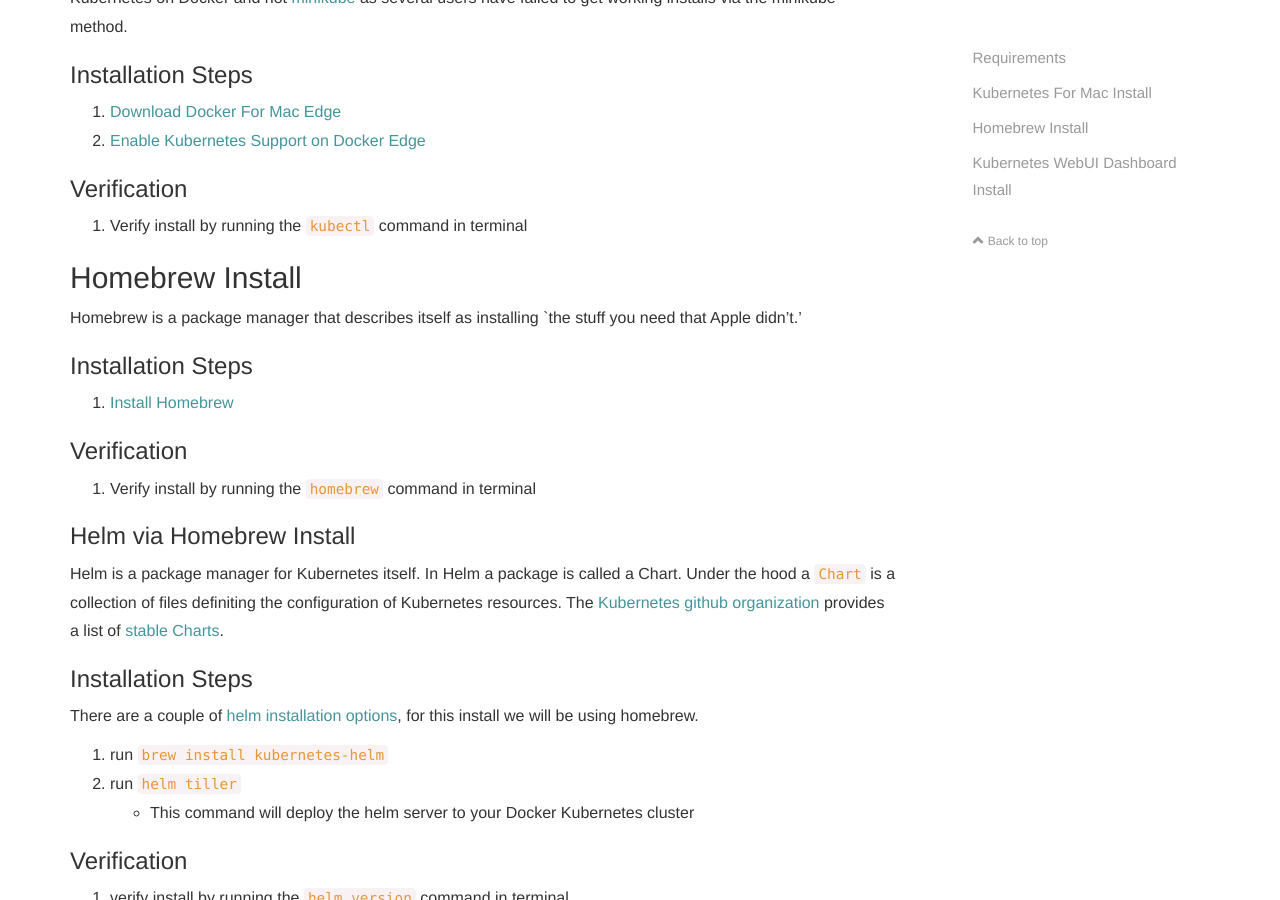
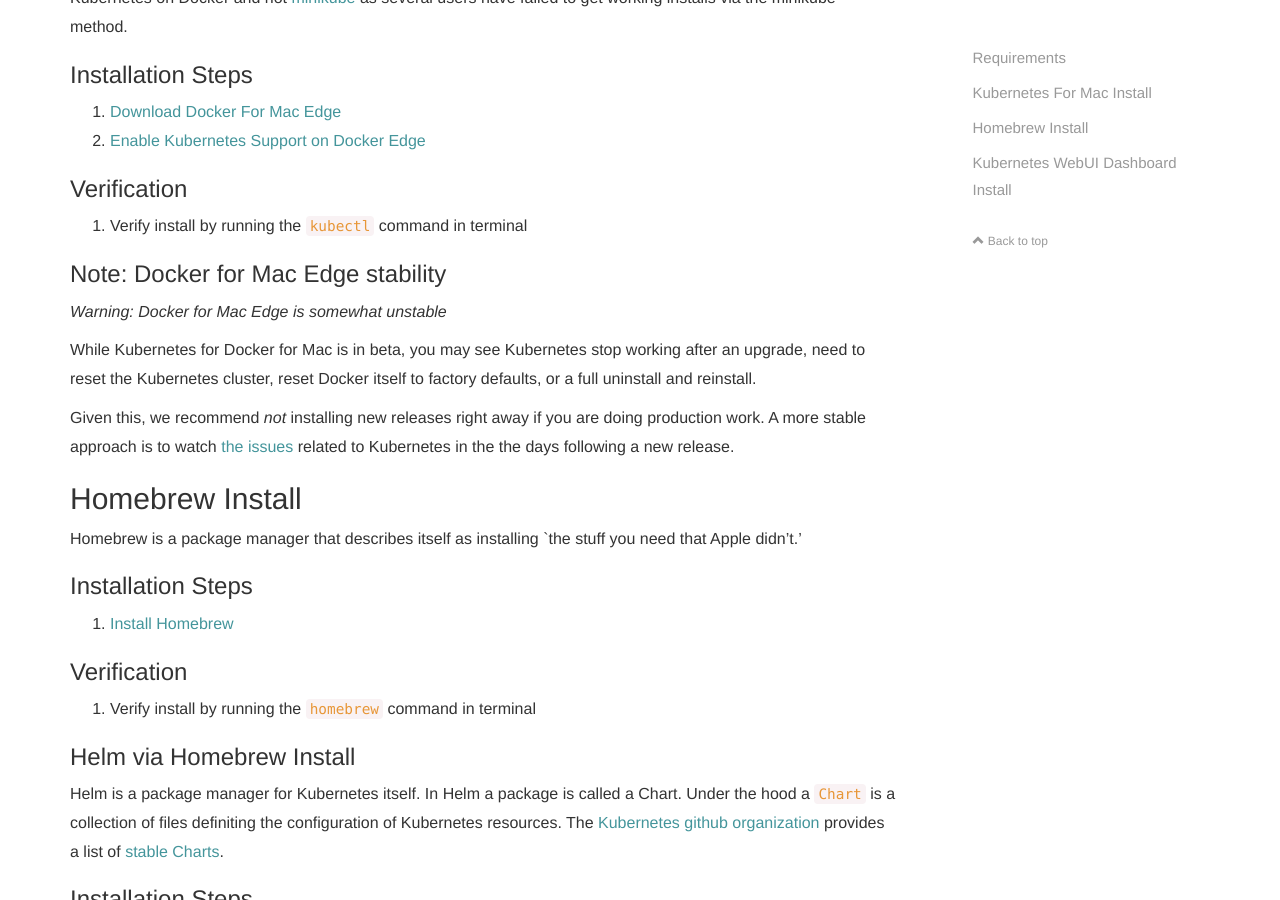
Before and after one commit to skynet/astronomer-ee, a Jekyll site: the page built from docs/pages/guides/docker-for-mac.md, in a window 1280 px wide and 900 px high, scrolled down 664 px. Built offline with Jekyll 4.4.1, drawn with Linux system fonts in a browser that asks for light colours; nearby versions of some CDN libraries; comment, search, counter and statistics services are not loaded.

Commit message:
Add note on Docker for Mac Edge stability

```diff
--- a/docs/pages/guides/docker-for-mac.md
+++ b/docs/pages/guides/docker-for-mac.md
@@ -23,6 +23,14 @@ This section will walk you through the installation of Kubernetes on Docker. It
 ### Verification
 
 1. Verify install by running the `kubectl` command in terminal
+
+### Note: Docker for Mac Edge stability
+
+*Warning: Docker for Mac Edge is somewhat unstable*
+
+While Kubernetes for Docker for Mac is in beta, you may see Kubernetes stop working after an upgrade, need to reset the Kubernetes cluster, reset Docker itself to factory defaults, or a full uninstall and reinstall.
+
+Given this, we recommend *not* installing new releases right away if you are doing production work.  A more stable approach is to watch [the issues](https://github.com/docker/for-mac/issues) related to Kubernetes in the the days following a new release.
 
 ## Homebrew Install
 
```
